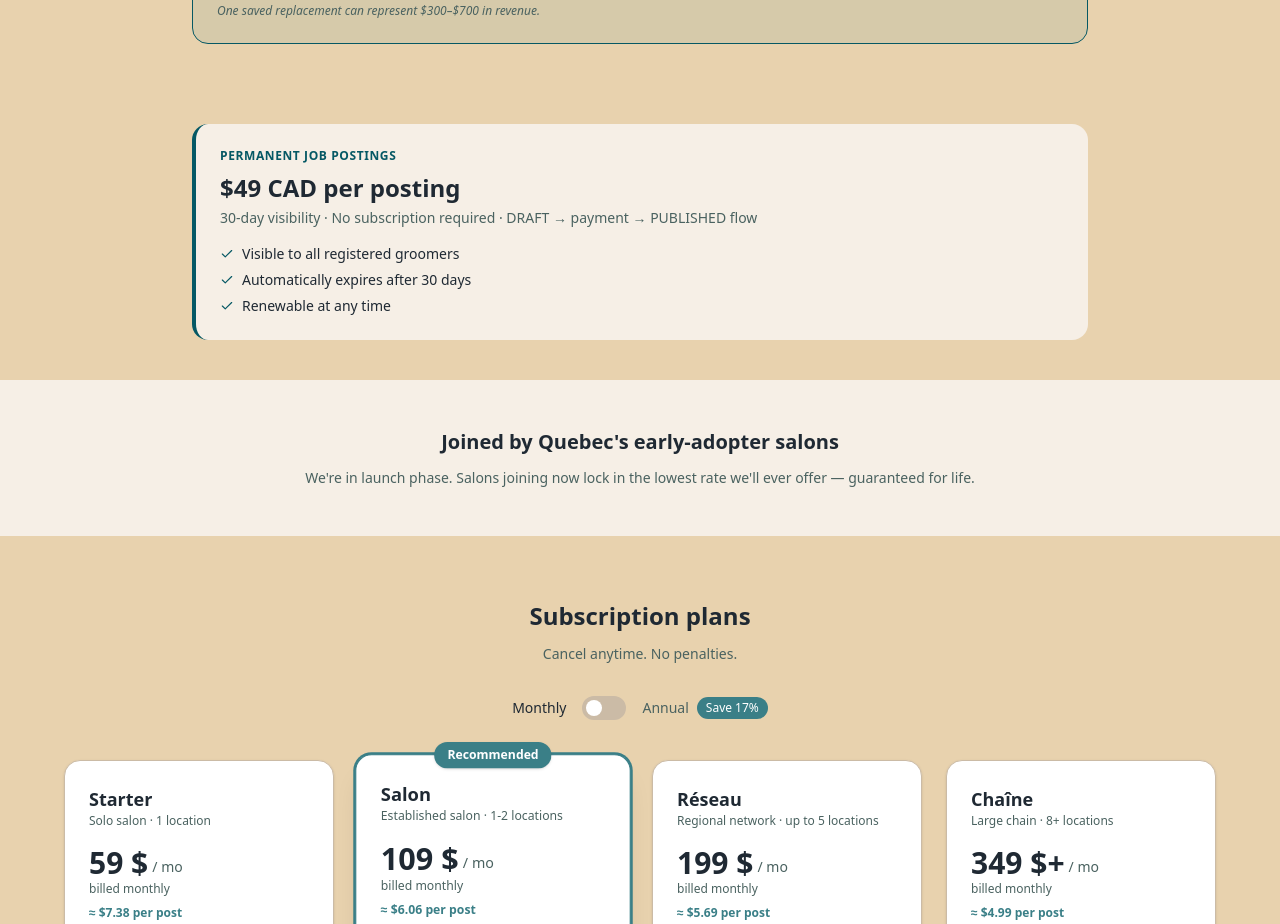
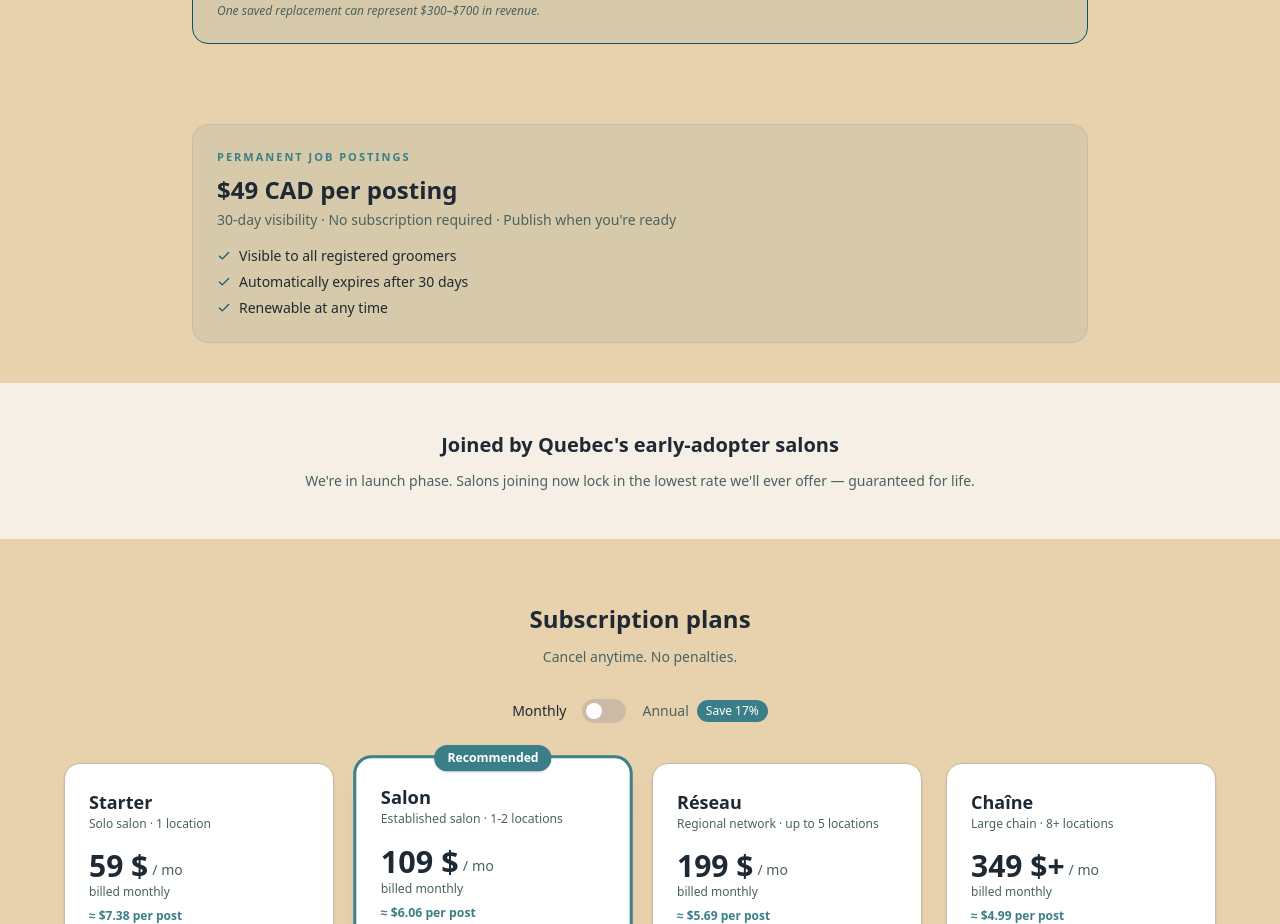
Before and after one commit to tgiammarella/sos-toilettage, a Next.js app: page /en/pricing in a window 1280 px wide. Shown: the part 1580-2504 px from the top of the page. Built offline with nearby package versions, Linux system fonts and the light colour scheme; no server answers.

Commit message:
fix: job posting card styling — remove blue border, remove technical jargon, match card style

```diff
--- a/app/[locale]/pricing/page.tsx
+++ b/app/[locale]/pricing/page.tsx
@@ -145,8 +145,8 @@ export default async function PricingPage({
 
       {/* ── Standalone job posting ─────────────────────── */}
       <section className="bg-background px-4 py-10">
-        <div className="max-w-4xl mx-auto rounded-2xl border-l-4 border-[#055864] bg-[#F6EFE6] p-6">
-          <p className="text-xs font-semibold uppercase tracking-wider text-[#055864] mb-2">
+        <div className="max-w-4xl mx-auto rounded-2xl border-[1.5px] border-solid border-[#CBBBA6] bg-accent/10 p-6">
+          <p style={{ color: "#3A7F87", fontSize: "11px", letterSpacing: "2px", textTransform: "uppercase", fontWeight: 600 }} className="mb-2">
             {t("jobCard.label")}
           </p>
           <h2 className="text-2xl font-bold text-[#1F2933] mb-1">
--- a/messages/en.json
+++ b/messages/en.json
@@ -528,7 +528,7 @@
     "jobCard": {
       "label": "Permanent job postings",
       "headline": "${price} CAD per posting",
-      "subtext": "{days}-day visibility · No subscription required · DRAFT → payment → PUBLISHED flow",
+      "subtext": "{days}-day visibility · No subscription required · Publish when you're ready",
       "bullet1": "Visible to all registered groomers",
       "bullet2": "Automatically expires after {days} days",
       "bullet3": "Renewable at any time"
--- a/messages/fr.json
+++ b/messages/fr.json
@@ -528,7 +528,7 @@
     "jobCard": {
       "label": "Offres d'emploi permanent",
       "headline": "{price} $ CAD par affichage",
-      "subtext": "Visibilité {days} jours · Aucun abonnement requis · Flux DRAFT → paiement → PUBLIÉ",
+      "subtext": "Visibilité {days} jours · Aucun abonnement requis · Publiez quand vous êtes prêt",
       "bullet1": "Visible par tous les toiletteurs inscrits",
       "bullet2": "Expire automatiquement après {days} jours",
       "bullet3": "Renouvelable à tout moment"
```
